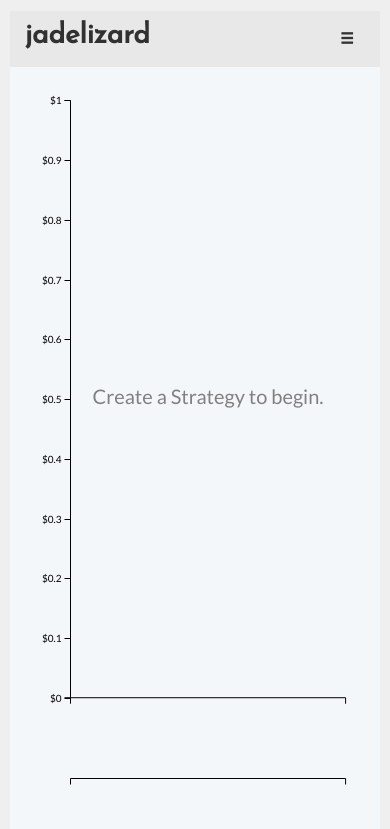
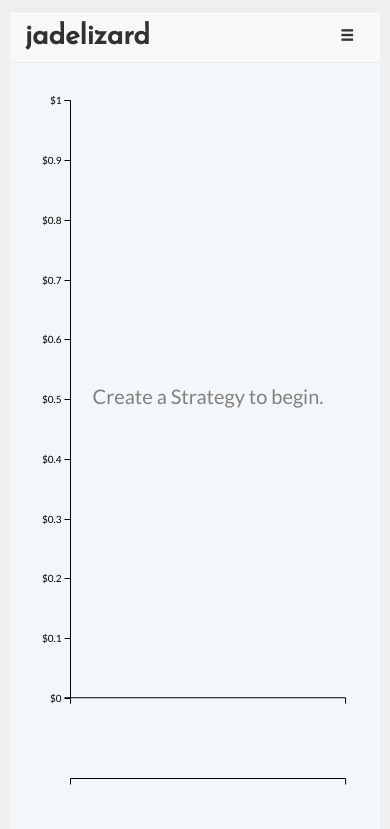
Before and after one commit to IanMadlenya/jadelizard, a Django app: template options/templates/options/base.html in a window 390 px wide. Shown: the top 829 px of the page. Run offline with Django 3.2, Linux system fonts and the light colour scheme; the template is opened without the code that fills it, so the values that code supplies are empty; some libraries are stand-ins or nearby versions.

Commit message:
nav hamburger

```diff
--- a/options/static/options/css/base.css
+++ b/options/static/options/css/base.css
@@ -88,5 +88,5 @@ input[type="button"]::-moz-focus-inner {
 }
 
 .c3-area {
-	opacity:0.35!important;
+	opacity:0.45!important;
 }
--- a/options/static/options/css/nav.css
+++ b/options/static/options/css/nav.css
@@ -1,11 +1,14 @@
 .navbar {
-  background-color:#e8e8e8;
-  border: 0em;
+  background-color:#f8f8f8;
+  border-left: 0;
+  border-right: 0;
+  border-top: 1px solid rgba(200, 200, 200, .30);
+  border-bottom: 1px solid rgba(200, 200, 200, .30);
 }
 
 .nav_button {
  	color: #313131!important;
- 	background-color:#e8e8e8!important;
+ 	background-color:#f8f8f8!important;
  	font-size: .92em;
 }
 
@@ -21,7 +24,7 @@
 
 #graph_btn {
 	color: #313131!important;
- 	background-color:#e8e8e8!important;
+ 	background-color:#f8f8f8!important;
 }
 
 #graph_btn:hover{
@@ -49,3 +52,8 @@
     overflow: hidden;
     overflow-y: auto;
 }
+
+.navbar-toggle {
+	margin-bottom: .25em!important;
+	margin-top: .25em!important;
+}
--- a/options/static/options/js/chart.js
+++ b/options/static/options/js/chart.js
@@ -16,7 +16,7 @@ var d3_chart = c3.generate({
 
 		colors: {
 			strategy_profit: '#0073e5'
-			// 00a86b
+			// 00a86b jade
 		},
 
 		selection: {
```
Also changed, not shown: 1 other file.
